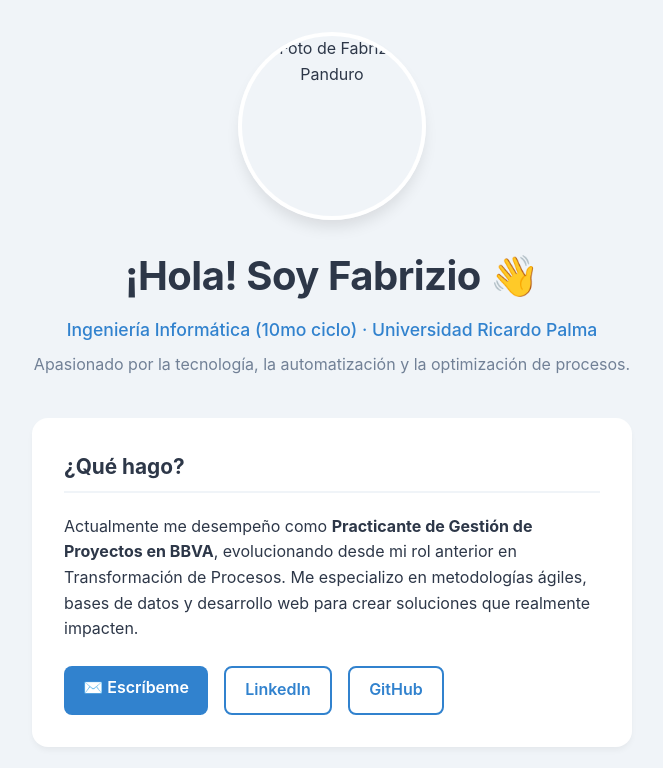
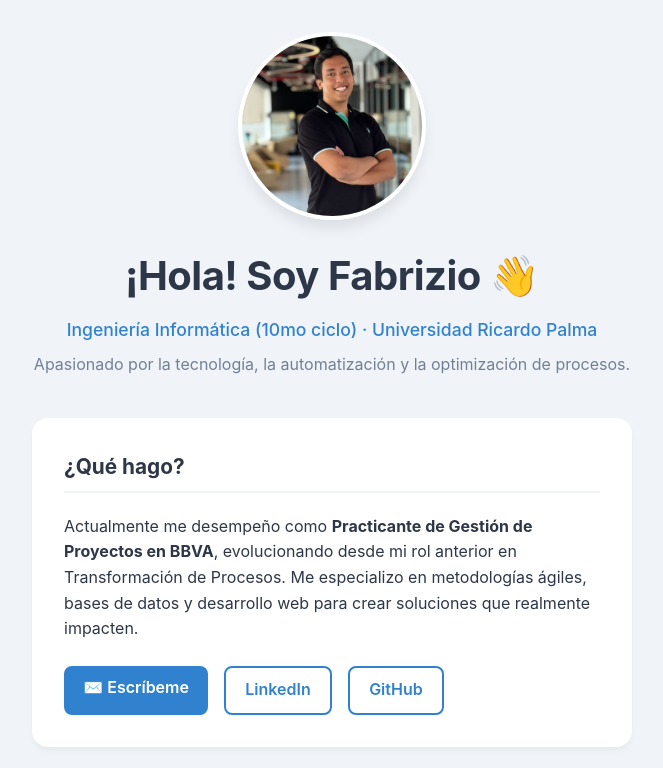
Before and after one commit to FabrizioPanduro/FabrizioPanduro.github.io, a plain HTML site: page index.html in a window 1280 px wide. Shown: the top 768 px of the page, without its empty margins (308-971 px from the left). Drawn offline with Linux system fonts and the light colour scheme.

Commit message:
Corregir ruta de la foto de perfil

```diff
--- a/index.html
+++ b/index.html
@@ -12,7 +12,7 @@
         <header class="perfil-header">
             <div class="foto-contenedor">
                 <!-- Asegúrate de que el nombre aquí coincida exactamente con tu archivo de imagen -->
-                <img src="foto-perfil.jpg" alt="Foto de Fabrizio Panduro" class="foto-perfil">
+                <img src="Foto-Perfil-CV.jpeg" alt="Foto de Fabrizio Panduro" class="foto-perfil">
             </div>
             <h1>¡Hola! Soy Fabrizio 👋</h1>
             <h2 class="subtitulo">Ingeniería Informática (10mo ciclo) · Universidad Ricardo Palma</h2>
```
